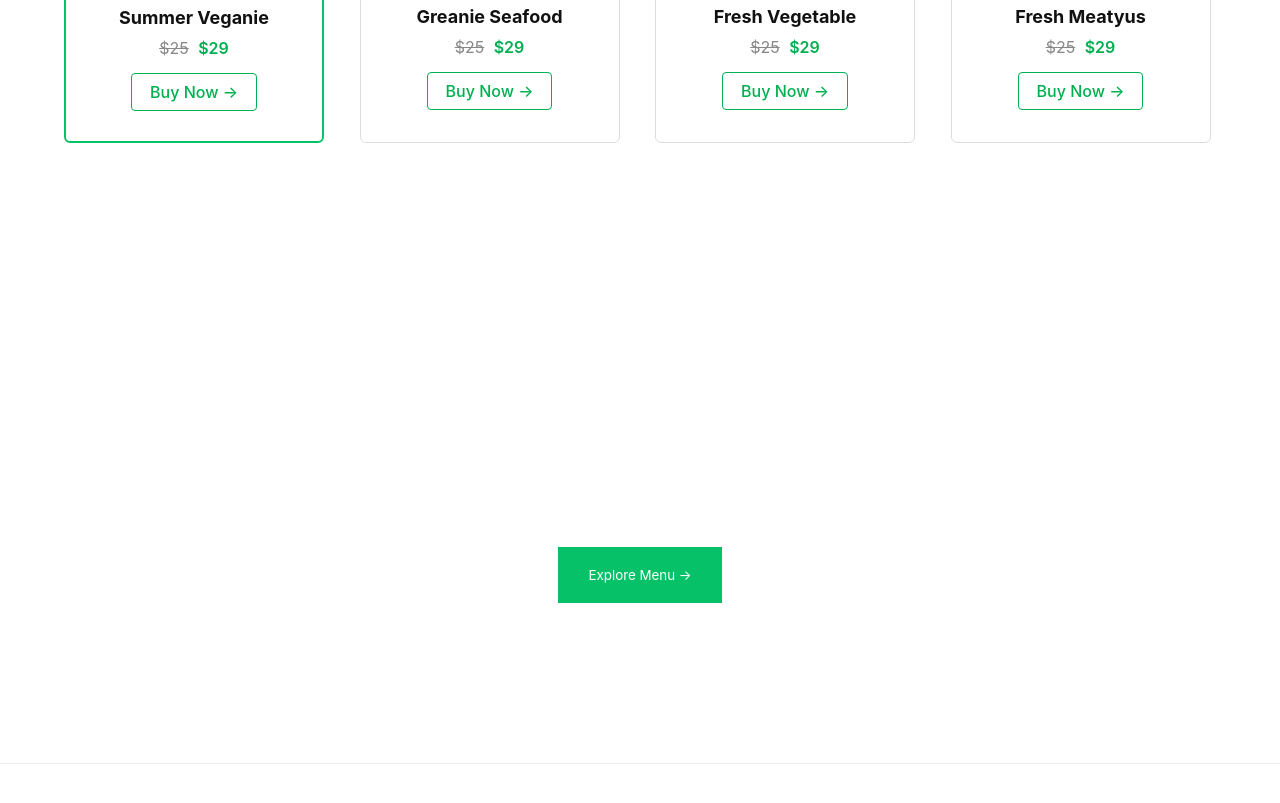
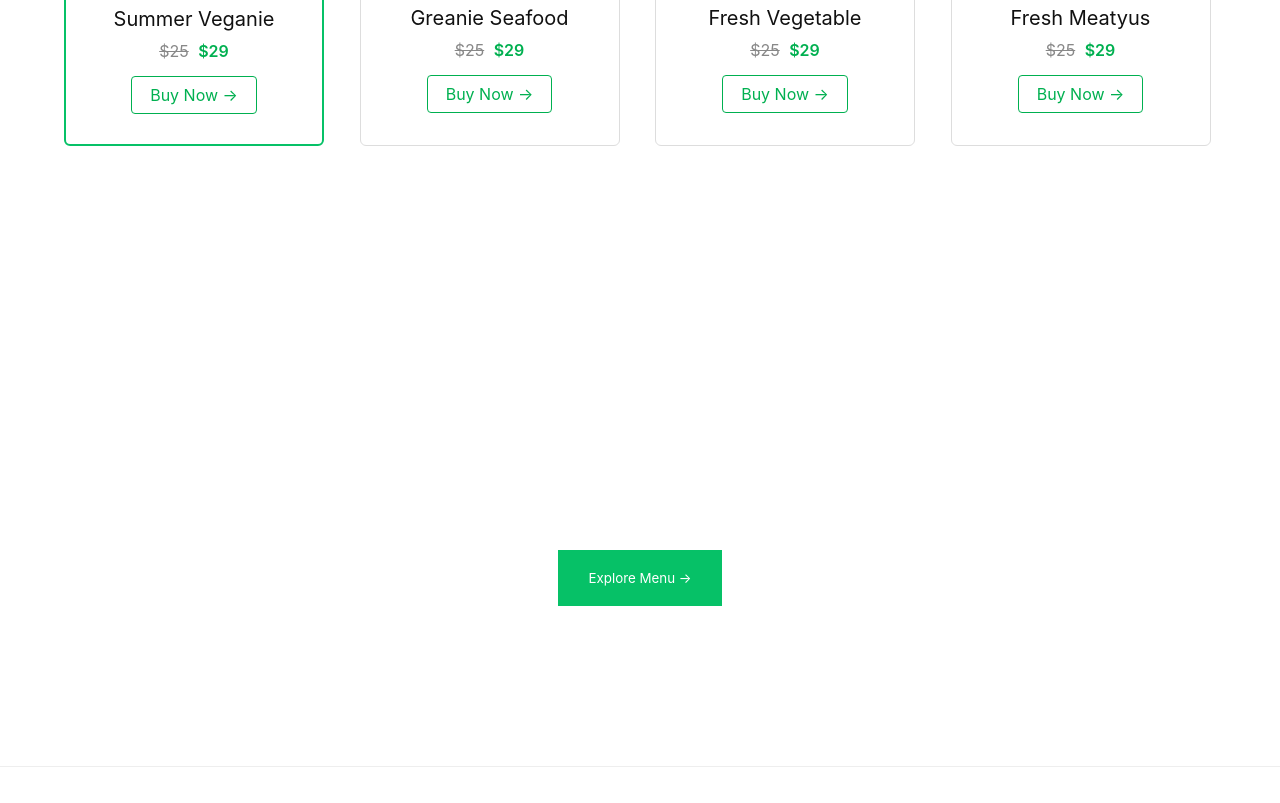
Before and after one commit to Md-Mamunur-Rashid-WebDev/assignment-2-html-css, a plain HTML site: page index.html in a window 1280 px wide. Shown: the part 3532-4335 px from the top of the page. Drawn offline with Linux system fonts and the light colour scheme.

Commit message:
Simple change

```diff
--- a/style.css
+++ b/style.css
@@ -400,7 +400,8 @@
 }
 
 .product-card h3 {
-    font-size: 18px;
+    font-size: 20px;
+    font-weight: 400;
     color: #111;
     margin-bottom: 10px;
 }
@@ -428,7 +429,7 @@
     border: 1.5px solid #00B050;
     padding: 8px 18px;
     text-decoration: none;
-    font-weight: 500;
+    font-weight: 400;
     border-radius: 4px;
     transition: 0.3s ease;
 }
```
